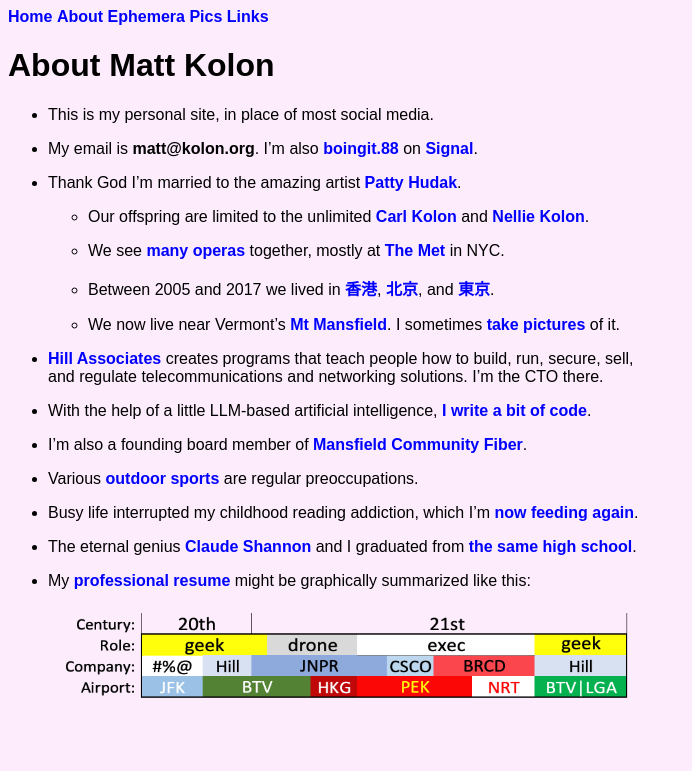
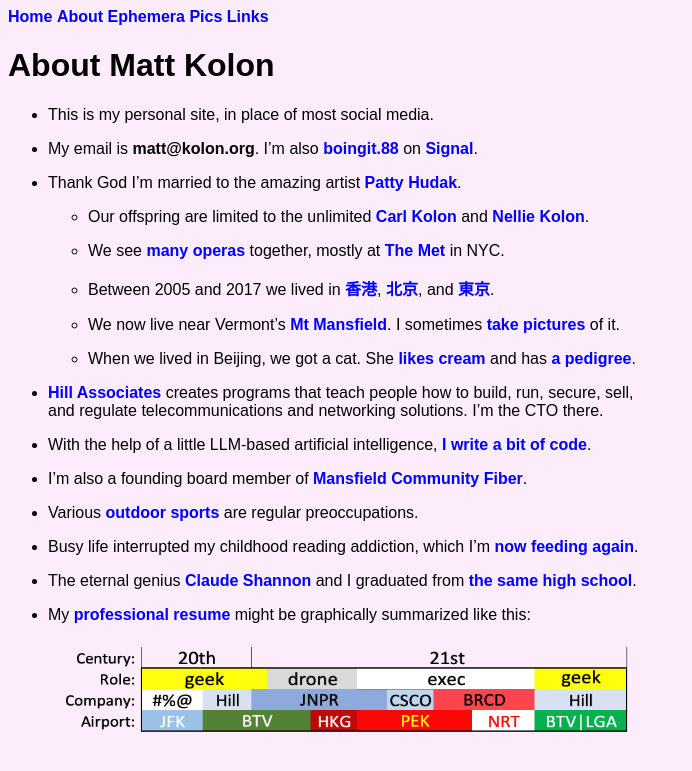
Before and after one commit to mkolon/mattkolon.com, a Jekyll site: the page built from about.md, in a window 1280 px wide. Shown: the top 771 px of the page, without its empty margins (0-692 px from the left). Built offline with Jekyll 4.4.1, drawn with Linux system fonts in a browser that asks for light colours.

Commit message:
Typos again

```diff
--- a/about.md
+++ b/about.md
@@ -20,6 +20,8 @@
 
     - We now live near Vermont's [**Mt Mansfield**](https://en.wikipedia.org/wiki/Mount_Mansfield){:target="_blank"}. I sometimes [**take pictures**](https://photos.app.goo.gl/5XAN8cZtD3x7Abu79){:target="_blank"} of it.
 
+    - When we lived in Beijing, we got a cat. She [likes cream](/assets/kiki.mov) and has [a pedigree](/assets/kiki.png).
+
 - [**Hill Associates**](https://www.hillvt.com/){:target="_blank"} creates programs that teach people how to build, run, secure, sell,<br>and regulate telecommunications and networking solutions. I'm the CTO there.
 
 - With the help of a little LLM-based artificial intelligence, [I write a bit of code](https://github.com/mkolon).
```
Also changed, not shown: assets/kiki.png (added), 1 other file.
